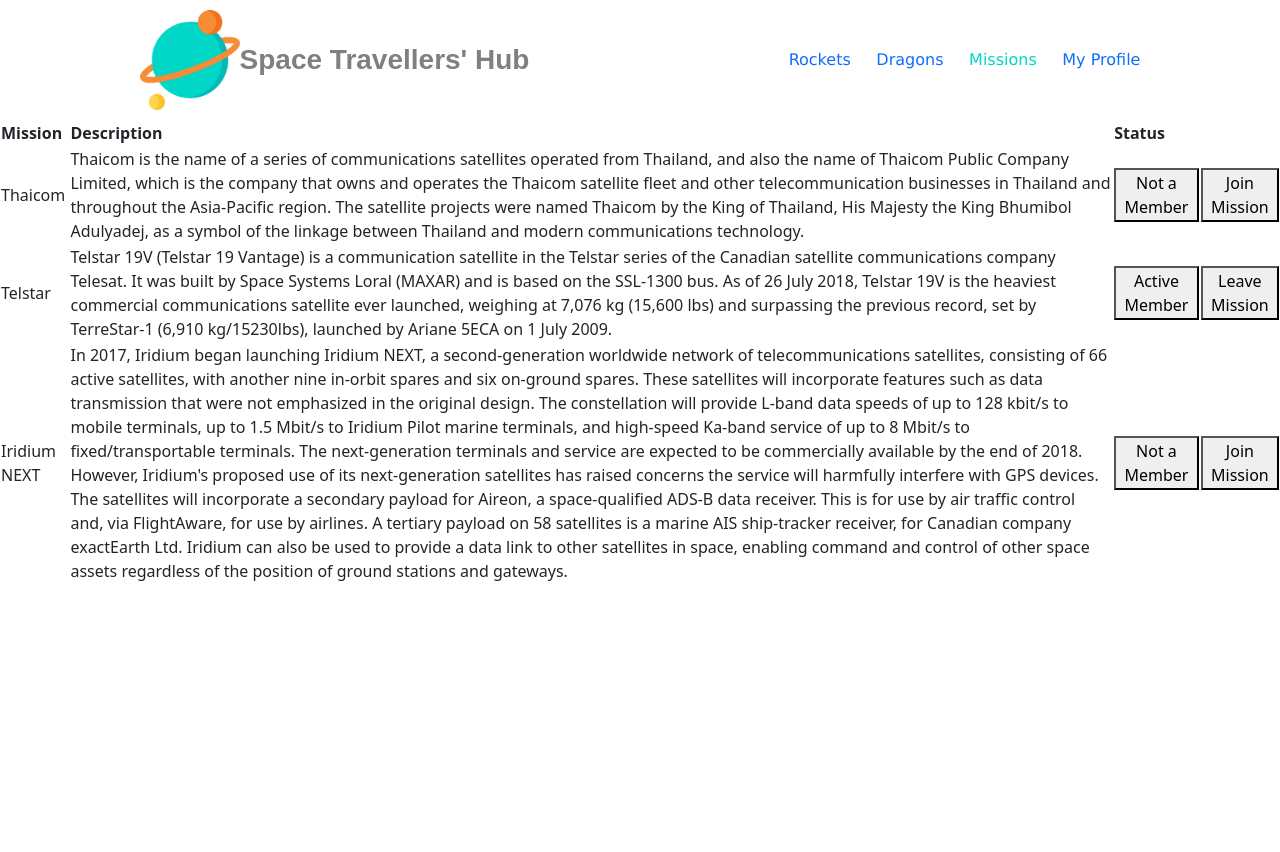
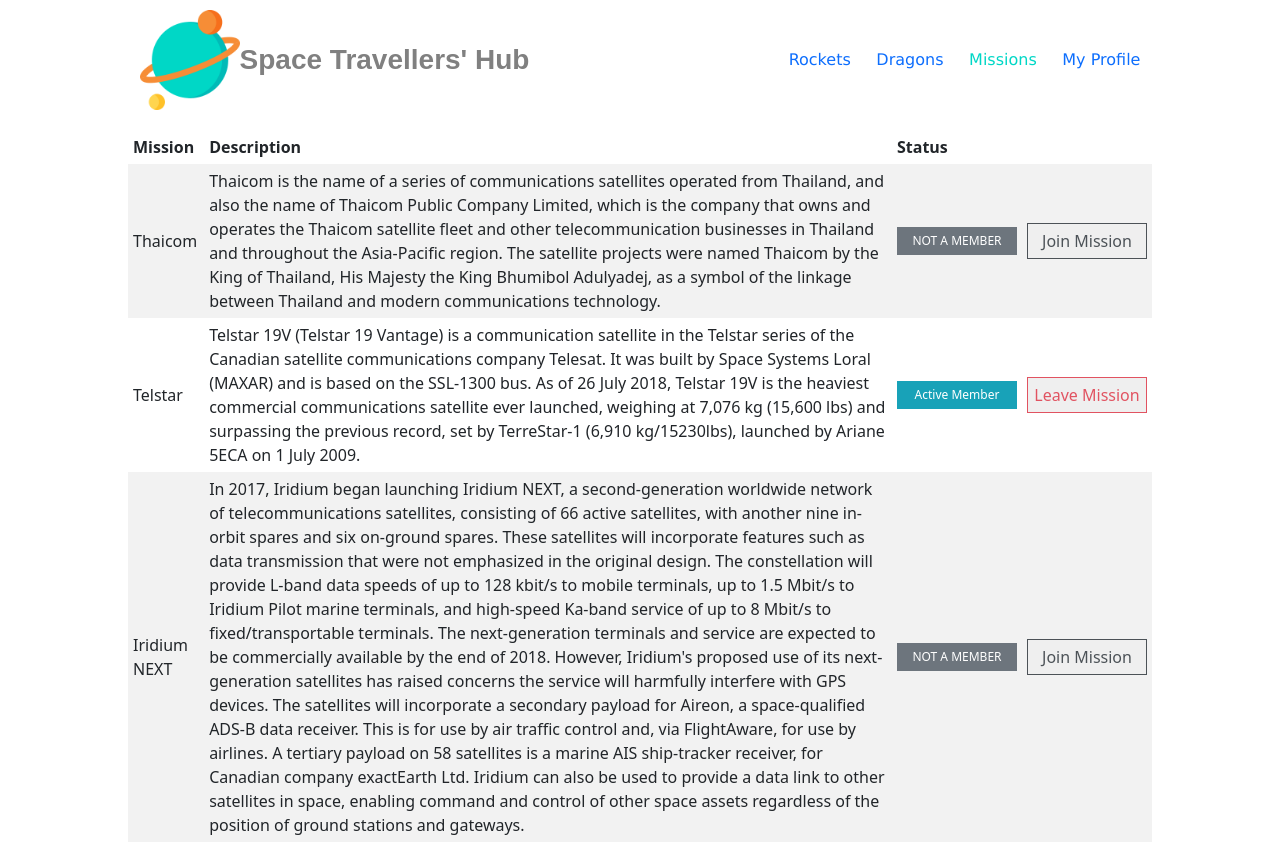
Before and after one commit to kinginthenorthcodez/space-travellers-hub, a React (Create React App) app: page /missions in a window 1280 px wide. Before the commit the page ends 800 px from the top, so only its background shows below. Built offline with nearby package versions, Linux system fonts and the light colour scheme; no server answers.

Commit message:
Style Missions page and Mission component

```diff
--- a/src/components/css/Missions.css
+++ b/src/components/css/Missions.css
@@ -0,0 +1,64 @@
+* {
+  margin: 0;
+  padding: 0;
+  box-sizing: border-box;
+}
+
+.missionsContainer {
+  width: 100vw;
+  overflow: auto;
+}
+
+table {
+  margin: 10px 10%;
+  min-width: 600px;
+}
+
+th, td {
+  border: 1px solid #dee2e6;
+  padding: 5px;
+}
+
+tbody tr:nth-child(odd) {
+  background: #f2f2f2;
+}
+
+/* Mission Component */
+button {
+  border-radius: 5px;
+  width: 120px;
+  border: none;
+  text-transform: capitalize;
+}
+
+.status {
+  font-size: 12px;
+  padding: 5px 2px;
+}
+
+.action {
+  font-size: 16px;
+}
+
+.nonMember {
+  background: #6d757d;
+  color: #fff;
+  text-transform: uppercase;
+}
+
+.activeMember {
+  background: #18a2b8;
+  color: #fff;
+}
+
+.joinMission {
+  color: #4c5257;
+  border: 1px solid #4c5257;
+  padding: 5px 0;
+}
+
+.leaveMission {
+  padding: 5px 0 ;
+  border: 1px solid #e15361;
+  color: #e15361;
+}
```
